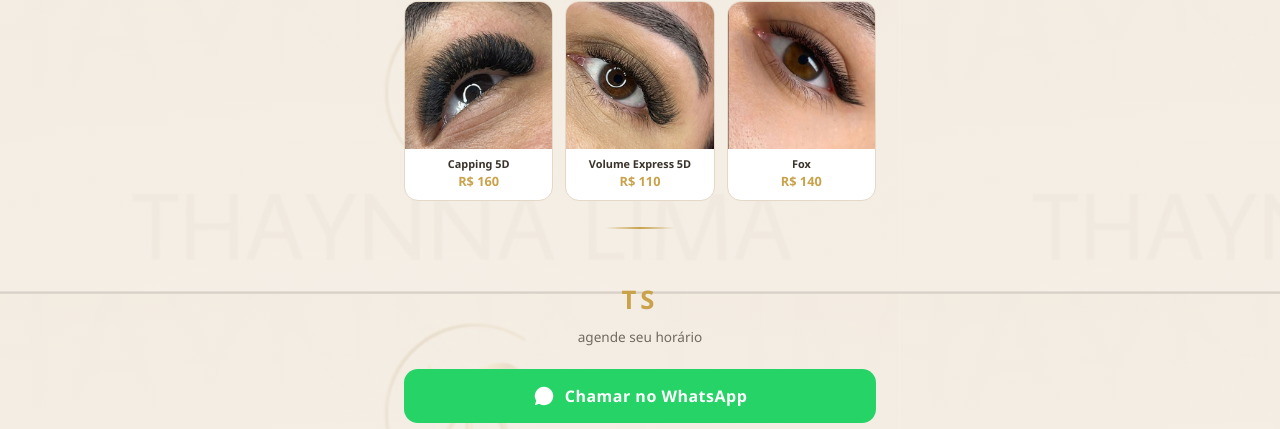
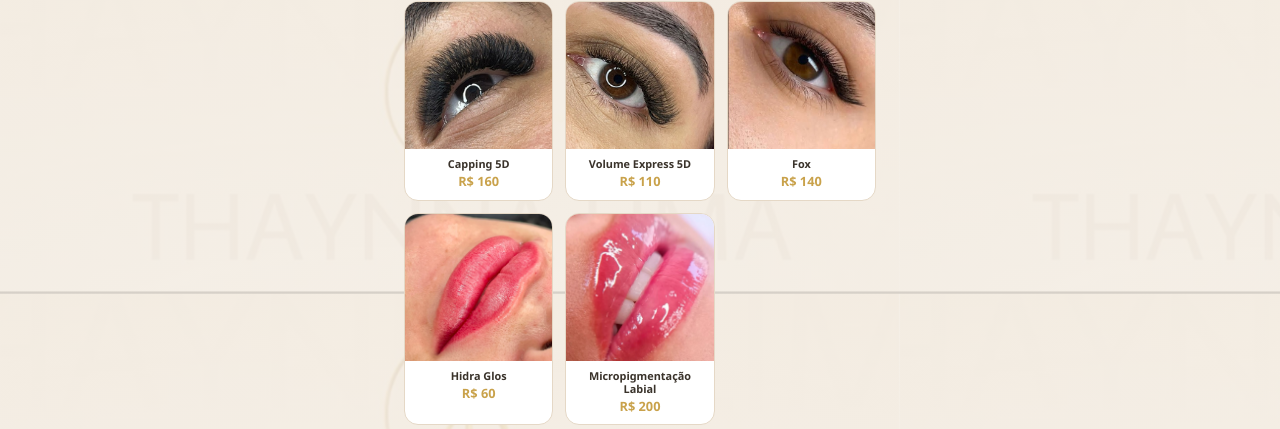
Before and after one commit to filipemalveira7-beep/Agendador-para-Salao-ou-Barbearia, a plain HTML site: page index.html in a window 1280 px wide. Shown: the part 997-1426 px from the top of the page. Drawn offline with Linux system fonts and the light colour scheme.

Commit message:
Adiciona dois blocos de produto

```diff
--- a/index.html
+++ b/index.html
@@ -307,6 +307,20 @@
             <span class="produto-preco">R$ 140</span>
           </div>
         </a>
+        <a class="produto" href="https://wa.me/5585989179901?text=Ol%C3%A1!%20Vim%20pelo%20site%20e%20tenho%20interesse%20no%20servi%C3%A7o%20Hidra%20Glos.%20Gostaria%20de%20agendar%20um%20hor%C3%A1rio.%20Quais%20datas%20e%20hor%C3%A1rios%20est%C3%A3o%20dispon%C3%ADveis%3F" target="_blank" rel="noopener">
+          <img src="fotos/hidroglos60.jpeg" alt="Hidra Glos">
+          <div class="produto-info">
+            <span class="produto-nome">Hidra Glos</span>
+            <span class="produto-preco">R$ 60</span>
+          </div>
+        </a>
+        <a class="produto" href="https://wa.me/5585989179901?text=Ol%C3%A1!%20Vim%20pelo%20site%20e%20tenho%20interesse%20no%20servi%C3%A7o%20Micropigmenta%C3%A7%C3%A3o%20Labial.%20Gostaria%20de%20agendar%20um%20hor%C3%A1rio.%20Quais%20datas%20e%20hor%C3%A1rios%20est%C3%A3o%20dispon%C3%ADveis%3F" target="_blank" rel="noopener">
+          <img src="fotos/micro-labial200.jpeg" alt="Micropigmentação Labial">
+          <div class="produto-info">
+            <span class="produto-nome">Micropigmentação Labial</span>
+            <span class="produto-preco">R$ 200</span>
+          </div>
+        </a>
       </div>
     </section>
 
```
Also changed, not shown: fotos/hidroglos60.jpeg (added), fotos/micro-labial200.jpeg (added).
